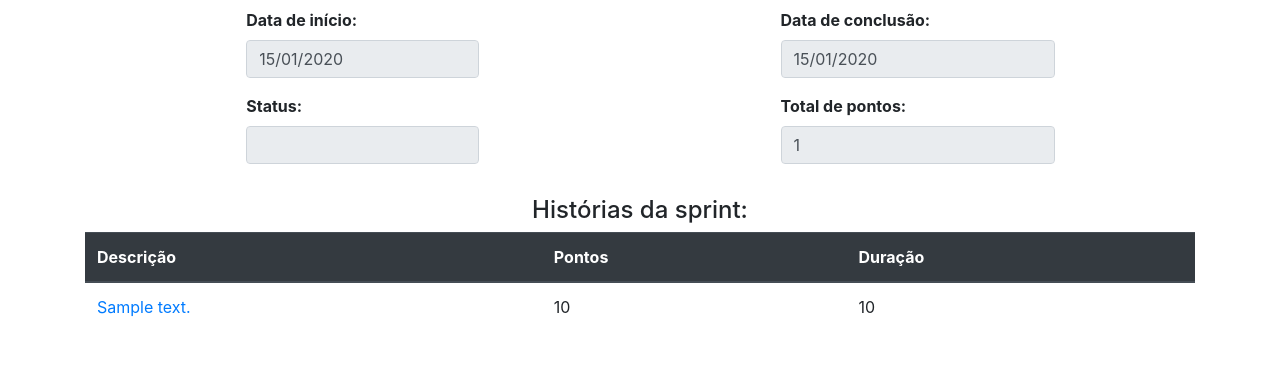
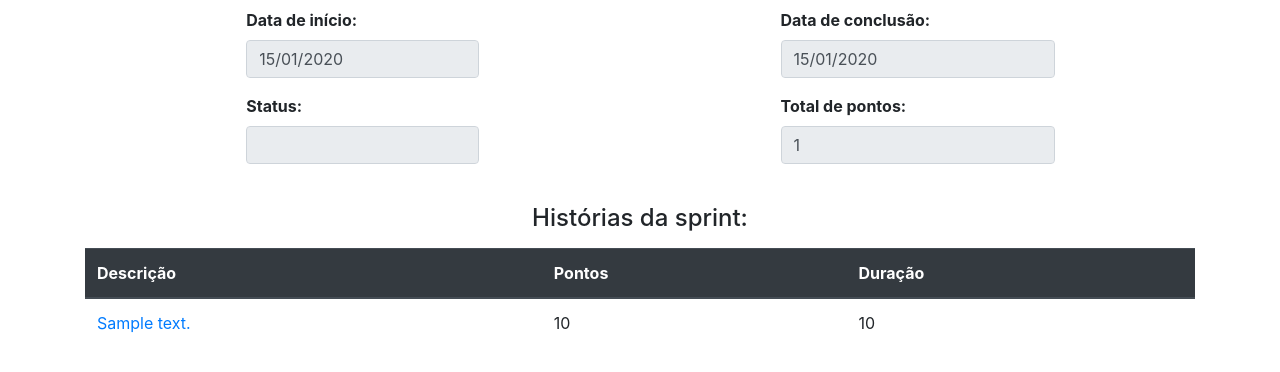
Before and after one commit to VitorLorente/gestao_tasks_scrum, a Django app: template core/templates/sprint_detail.html in a window 1280 px wide. Shown: the part 178-550 px from the top of the page. Run offline with Django 3.2, Linux system fonts and the light colour scheme; the template is opened without the code that fills it: most values are stand-ins (such as "Sample title", 1, 10 or a date in 2020); some libraries are stand-ins or nearby versions.

Commit message:
Ajustes de layout no detalhe da sprint

```diff
--- a/core/templates/sprint_detail.html
+++ b/core/templates/sprint_detail.html
@@ -38,7 +38,7 @@
                         </div>
                     </div>
                 </div>
-                <div class="d-flex justify-content-between row mb-3">
+                <div class="d-flex justify-content-between row mb-4">
                     <div class="col-6 d-flex justify-content-center">
                         <div class="form-group col-6">
                             <label for="sprint_start_date"><b>Status:</b></label>
@@ -54,7 +54,7 @@
                 </div>
             </div>
             <h4 class="text-center">Histórias da sprint:</h4>
-            <table class="table mt-2">
+            <table class="table mt-3">
                 <thead class="thead-dark">
                     <th>Descrição</th>
                     <th>Pontos</th>
```
